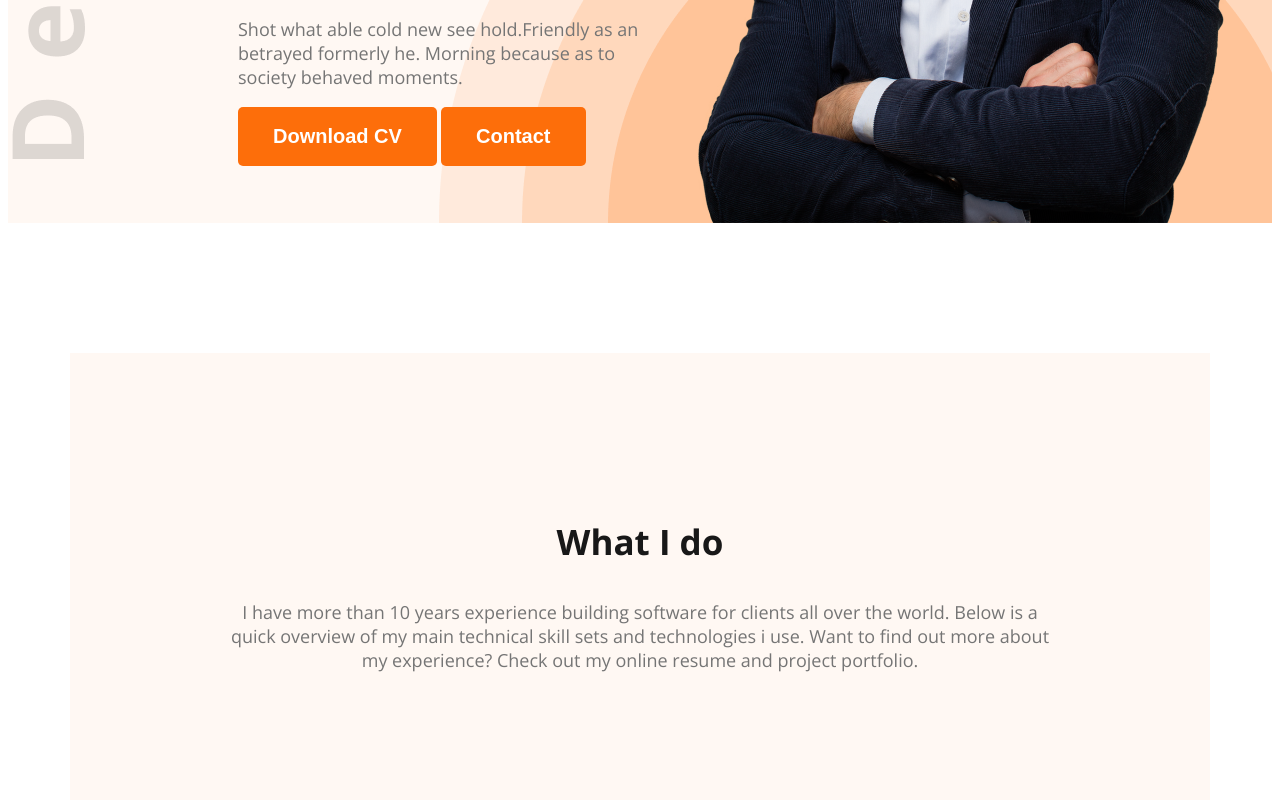
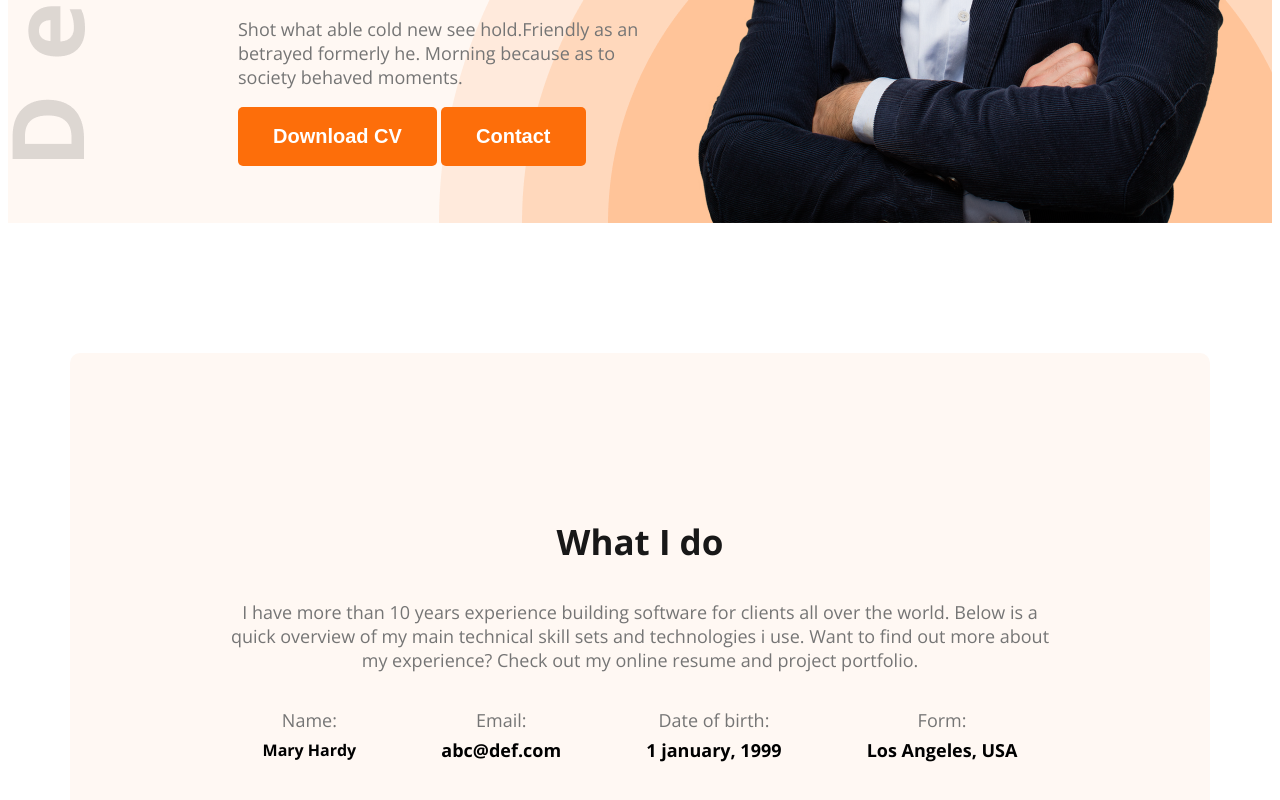
Before and after one commit to Sajjatul21/web-dev-portfolio1, a plain HTML site: page index.html in a window 1280 px wide. Shown: the part 612-1412 px from the top of the page. Drawn offline with nearby package versions, Linux system fonts and the light colour scheme.

Commit message:
compleate about section

```diff
--- a/index.html
+++ b/index.html
@@ -43,6 +43,25 @@
             <p class="description dark-3">I have more than 10 years experience building software for clients all over
                 the world. Below is a quick overview of my main technical skill sets and technologies i use. Want to
                 find out more about my experience? Check out my online resume and project portfolio.</p>
+
+            <div class="about-items">
+                <div class="about-item">
+                    <p class="description dark-3">Name:</p>
+                    <p class="item-description">Mary Hardy </p>
+                </div>
+                <div class="about-item">
+                    <p class="description dark-3">Email:</p>
+                    <p class="item-description description">abc@def.com</p>
+                </div>
+                <div class="about-item">
+                    <p class="description dark-3">Date of birth:</p>
+                    <p class="item-description description">1 january, 1999</p>
+                </div>
+                <div class="about-item">
+                    <p class="description dark-3">Form:</p>
+                    <p class="item-description description">Los Angeles, USA</p>
+                </div>
+            </div>
         </section>
 
     </main>
--- a/style/style.css
+++ b/style/style.css
@@ -129,4 +129,15 @@ main {
     padding: 130px 150px;
     text-align: center;
     margin-top: 130px;
+    border-radius: 10px;
 }
+
+.about-items {
+    display: flex;
+    justify-content: space-around;
+}
+
+.item-description {
+    font-weight: bold;
+    line-height: 0;
+}
```
